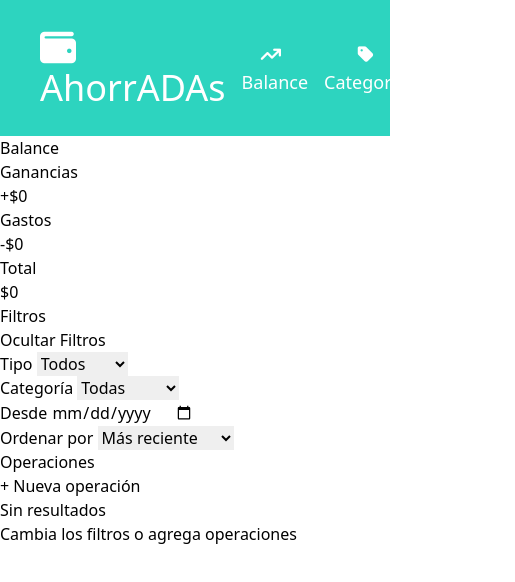
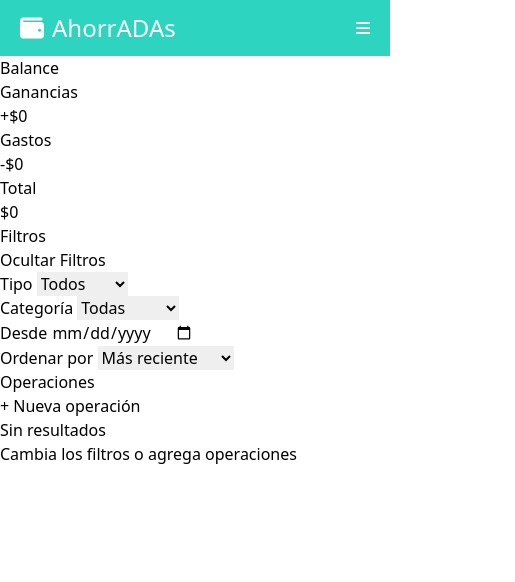
Before and after one commit to veritocapito/ahorradas, a plain HTML site: page src/index.html in a window 390 px wide. Shown: the whole page, 515 px wide, since content can reach past the window. Drawn offline with Linux system fonts and the light colour scheme.

Commit message:
navbar-css responsive

```diff
--- a/src/index.html
+++ b/src/index.html
@@ -9,12 +9,13 @@
 
   <body>
     <header>
-      <nav class="bg-teal text-white flex py-5 px-8 place-content-between">
-        <h1 class="text-4xl font-medium p-2"><i class="fa-solid fa-wallet pr-2"></i>AhorrADAs</h1>
+      <nav class="bg-teal text-white flex py-3 px-5 md:py-5 md:px-8 place-content-between">
+        <h1 class="text-2xl md:text-4xl font-medium md:p-2"><i class="fa-solid fa-wallet pr-2"></i>AhorrADAs</h1>
         <ul class="flex items-center">
-          <li class="hover:bg-dark-teal text-center mx-auto p-2 rounded-lg text-lg font-medium" ><a href="#"><i class="fa-solid fa-arrow-trend-up pr-2"></i>Balance</a></li>
-          <li class="hover:bg-dark-teal text-center mx-auto p-2 rounded-lg text-lg font-medium"><a href="#"><i class="fa-solid fa-tag pr-2"></i>Categorias</a></li>
-          <li class="hover:bg-dark-teal text-center mx-auto p-2 rounded-lg text-lg font-medium"><a href="#"><i class="fa-solid fa-chart-pie pr-2"></i>Reportes</a></li>
+            <li class="md:hidden"><i class="fa-solid fa-bars"></i></li>
+          <li class="hidden hover:bg-dark-teal text-center mx-auto p-2 rounded-lg text-lg font-medium md:flex" ><a href="#"><i class="fa-solid fa-arrow-trend-up pr-2"></i>Balance</a></li>
+          <li class="hidden hover:bg-dark-teal text-center mx-auto p-2 rounded-lg text-lg font-medium md:flex"><a href="#"><i class="fa-solid fa-tag pr-2"></i>Categorias</a></li>
+          <li class="hidden hover:bg-dark-teal text-center mx-auto p-2 rounded-lg text-lg font-medium md:flex"><a href="#"><i class="fa-solid fa-chart-pie pr-2"></i>Reportes</a></li>
         </ul>
       </nav>
     </header>
```
Also changed, not shown: src/output.css.
